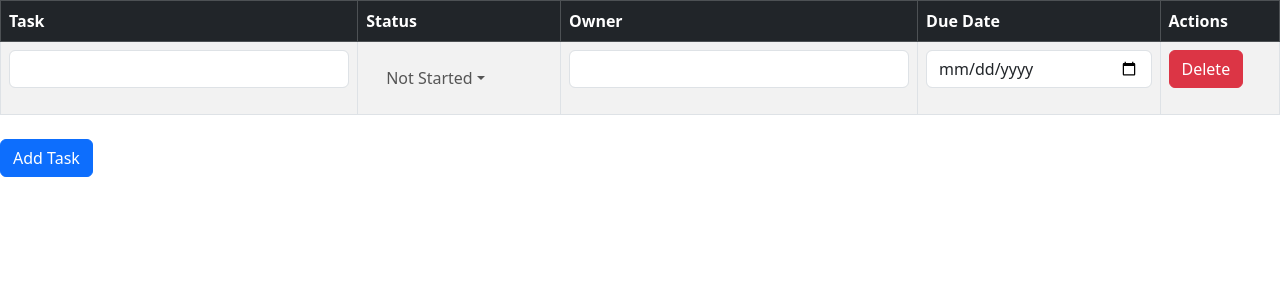
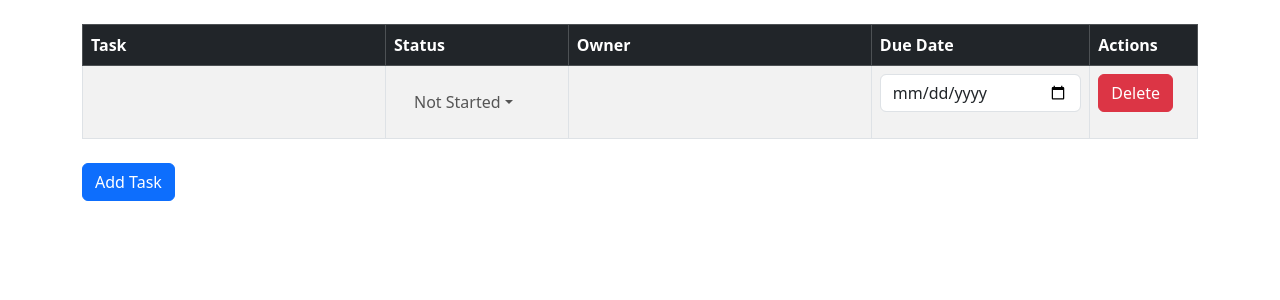
Before and after one commit to TiltedFaith/ToDoList, a React (Create React App) app: page / in a window 1280 px wide. Both pictures are taken after a click on the button "Add Task". Shown: the top 300 px of the page. Built offline with nearby package versions, Linux system fonts and the light colour scheme.

Commit message:
Added transparent Task and Owner input background using Bootstrap CSS

```diff
--- a/src/App.js
+++ b/src/App.js
@@ -40,7 +40,7 @@ function App() {
   };
 
   return (
-    <div>
+    <div className="container mt-4">
       <table className="table table-bordered table-striped">
         <thead className="table-dark">
           <tr>
@@ -59,7 +59,7 @@ function App() {
                   type="text"
                   value={task.task}
                   onChange={(e) => updateTaskField(index, "task", e.target.value)}
-                  className="form-control"
+                  className="form-control task-input"
                 />
               </td>
               <td>
@@ -74,7 +74,7 @@ function App() {
                   type="text"
                   value={task.owner}
                   onChange={(e) => updateTaskField(index, "owner", e.target.value)}
-                  className="form-control"
+                  className="form-control task-input"
                 />
               </td>
               <td>
--- a/src/styles/App.css
+++ b/src/styles/App.css
@@ -36,3 +36,17 @@
     transform: rotate(360deg);
   }
 }
+
+.task-input {
+  border: none; /* Remove border */
+  background: transparent; /* Blend with background */
+  color: inherit; /* Match table text */
+  width: 100%; /* Fit the cell width */
+  padding: 5px; /* Padding for better UX */
+}
+
+.task-input:focus {
+  outline: none; /* Remove focus outline */
+  background: rgba(255, 255, 255, 0.2); /* Subtle highlight on focus */
+  border-radius: 3px;
+}
```
